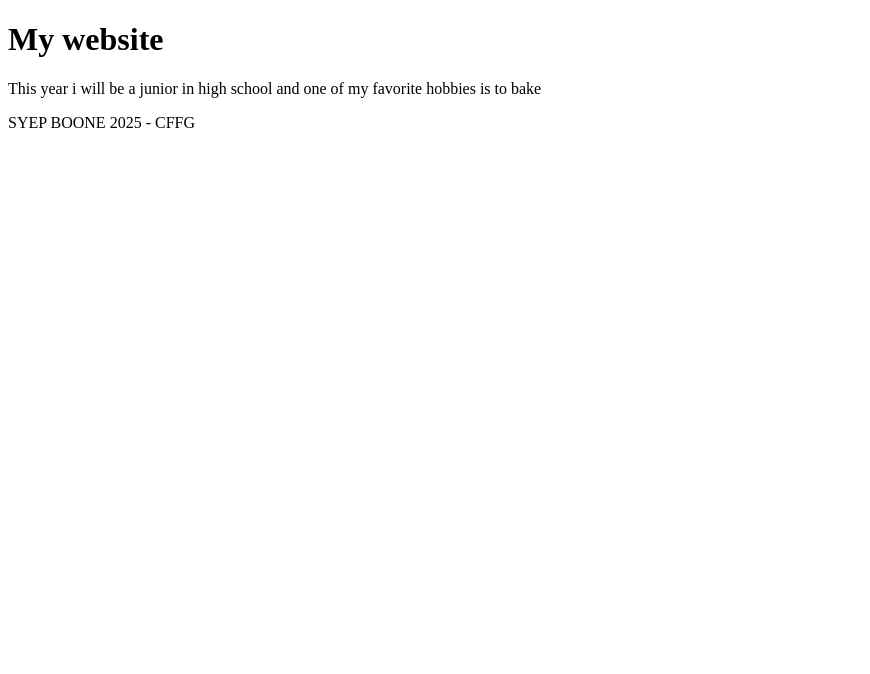
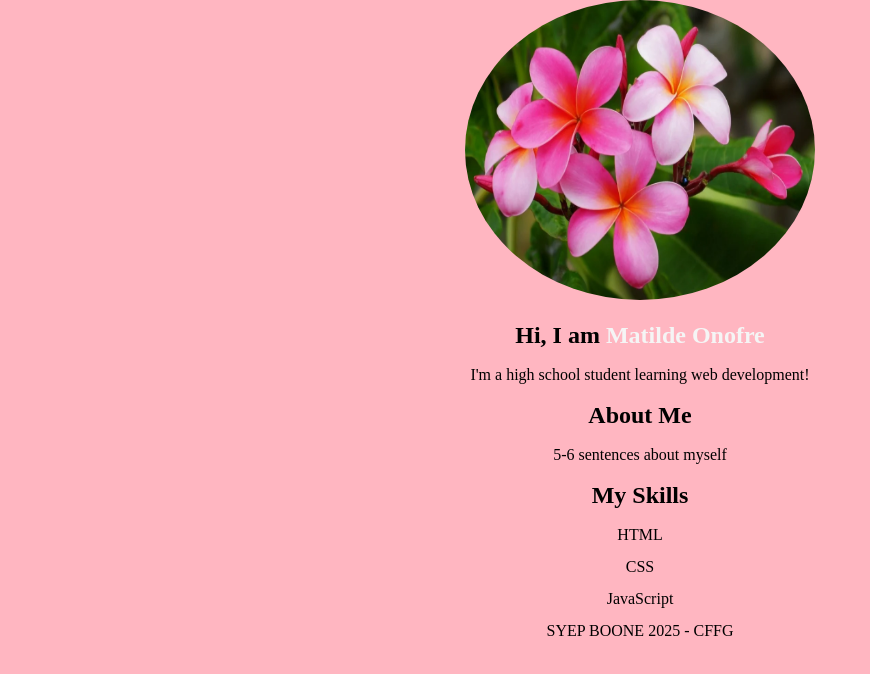
Before and after one commit to MatildeOnofre/Syep-Boone-Matilde, a plain HTML site: page index.html in a window 1280 px wide. Shown: the whole page, without its empty margins (0-870 px from the left). Drawn offline with Linux system fonts and the light colour scheme.

Commit message:
Added CSS

```diff
--- a/index.html
+++ b/index.html
@@ -2,17 +2,37 @@
 <html>
 
 <head>
+    <meta charset="UTF-8">
+    <meta name="viewport" content="width=device-width, initial-scale=1.0">
 <title>Matilde's portfolio</title>
+<link href="style.css" rel="stylesheet">
 </head>
 
 <!-this is where most of our codes will live->
 <body>
-     <h1>My website</h1>
-<p>This year i will be a junior in high school and one of my favorite hobbies is to bake</p>
-<style></style>
+   <section id="home" class="hero">
+     <img src="flower.webp" width="350px" height="300px"/>
+     <h2>Hi, I am <span class="accent">Matilde Onofre</span></h2>
+     <p> I'm a high school student learning web development!</p>
+   </section>
+
+<section id="about" class="section">
+  <h2>About Me</h2>
+  <p> 5-6 sentences about myself</p>
+</section>
+
+<section id="skills" class="section">
+  <h2>My Skills</h2>
+  <div class="grid">
+    <div>HTML</div>
+    <div>CSS</div>
+    <div>JavaScript</div>
+  </div>
+</section>
 
 
-    </body>
+
+  </body>
 
 <footer>SYEP BOONE 2025 - CFFG</footer>
 </html>
--- /dev/null
+++ b/style.css
@@ -0,0 +1,19 @@
+*{
+    margin: 0;
+    padding: 0;
+    box-sizing: border-box;
+}
+
+body{
+    background-color: lightpink;
+    text-align: center;
+    line-height: 2.0;
+}
+
+.hero img{
+    border-radius: 50%;
+}
+
+.accent{
+    color:whitesmoke;
+}
```
Also changed, not shown: flower.webp (added).
